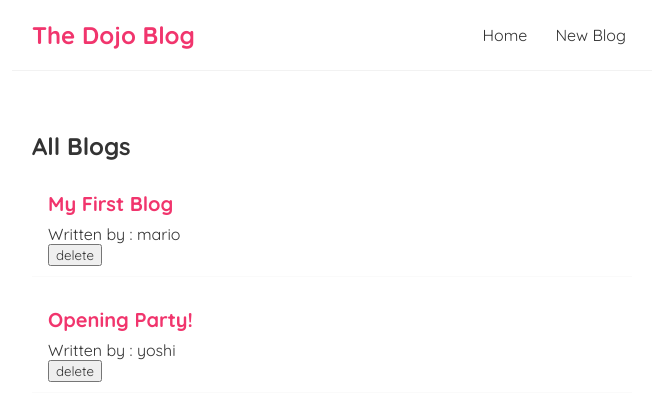
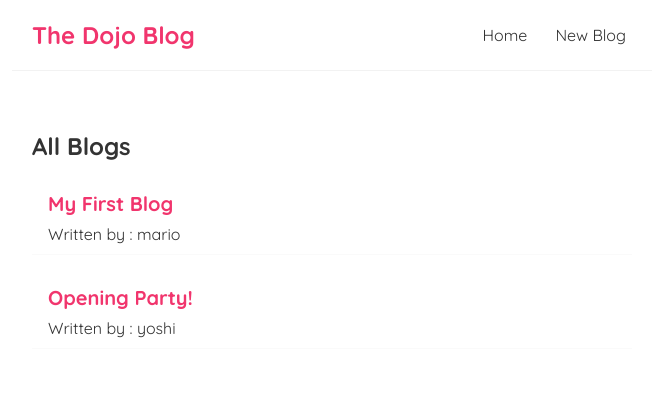
Before and after one commit to mushtaqj/react-runthru, a React (Create React App) app: page / in a window 1280 px wide. Shown: the top 420 px of the page, without its empty margins (308-964 px from the left). Built offline with nearby package versions, Linux system fonts and the light colour scheme; data requests are answered from the project's data file.

Commit message:
custom useFetch hook

```diff
--- a/src/components/BlogList.js
+++ b/src/components/BlogList.js
@@ -1,14 +1,14 @@
-const BlogList = ({ blogs, title, handleDelete }) => {
+const BlogList = ({ blogs, title }) => {
   return (
     <div className="blog-list">
       <h2>{title}</h2>
-      {blogs && blogs.map((blog) => (
-        <div className="blog-preview" key={blog.id}>
-          <h2>{blog.title}</h2>
-          <p>Written by : {blog.author}</p>
-          <button onClick={() => handleDelete(blog.id)}>delete</button>
-        </div>
-      ))}
+      {blogs &&
+        blogs.map((blog) => (
+          <div className="blog-preview" key={blog.id}>
+            <h2>{blog.title}</h2>
+            <p>Written by : {blog.author}</p>
+          </div>
+        ))}
     </div>
   );
 };
--- a/src/components/Home.js
+++ b/src/components/Home.js
@@ -1,42 +1,15 @@
-import { useEffect, useState } from "react";
 import { getBlogs } from "../api";
+import { useFetch } from "../hooks/useFetch";
 import BlogList from "./BlogList";
 
 export default function Home() {
-  const [blogs, setBlogs] = useState(null);
-  const [isPending, setIsPending] = useState(true);
-  const [error, setError] = useState(null);
-
-  const handleDelete = (blogId) => {
-    const newBlogs = blogs.filter((blog) => blog.id !== blogId);
-    setBlogs(newBlogs);
-  };
-
-  // Run every time a component is rendered
-  useEffect(() => {
-    fetch(getBlogs)
-      .then((res) => {
-        if (!res.ok) {
-          throw Error("Could not fetch the data for that resource");
-        }
-        return res.json();
-      })
-      .then((blogs) => {
-        setBlogs(blogs);
-        setIsPending(false);
-        setError(null);
-      })
-      .catch(({ message }) => {
-        setError(message);
-        setIsPending(false);
-      });
-  }, []);
+  const { data: blogs, isPending, error } = useFetch(getBlogs);
 
   return (
     <div className="home">
       {error && <div>{error}</div>}
       {isPending && <div>Loading ...</div>}
-      <BlogList blogs={blogs} title="All Blogs" handleDelete={handleDelete} />
+      <BlogList blogs={blogs} title="All Blogs" />
     </div>
   );
 }
--- /dev/null
+++ b/src/hooks/useFetch.js
@@ -0,0 +1,32 @@
+import { useEffect, useState } from "react";
+
+export const useFetch = (url) => {
+  const [data, setData] = useState(null);
+  const [isPending, setIsPending] = useState(true);
+  const [error, setError] = useState(null);
+
+  useEffect(() => {
+    fetch(url)
+      .then((res) => {
+        if (!res.ok) {
+          throw Error("Could not fetch the data for that resource");
+        }
+        return res.json();
+      })
+      .then((data) => {
+        setData(data);
+        setIsPending(false);
+        setError(null);
+      })
+      .catch(({ message }) => {
+        setError(message);
+        setIsPending(false);
+      });
+  }, [url]);
+
+  return {
+    data,
+    isPending,
+    error,
+  };
+};
```
